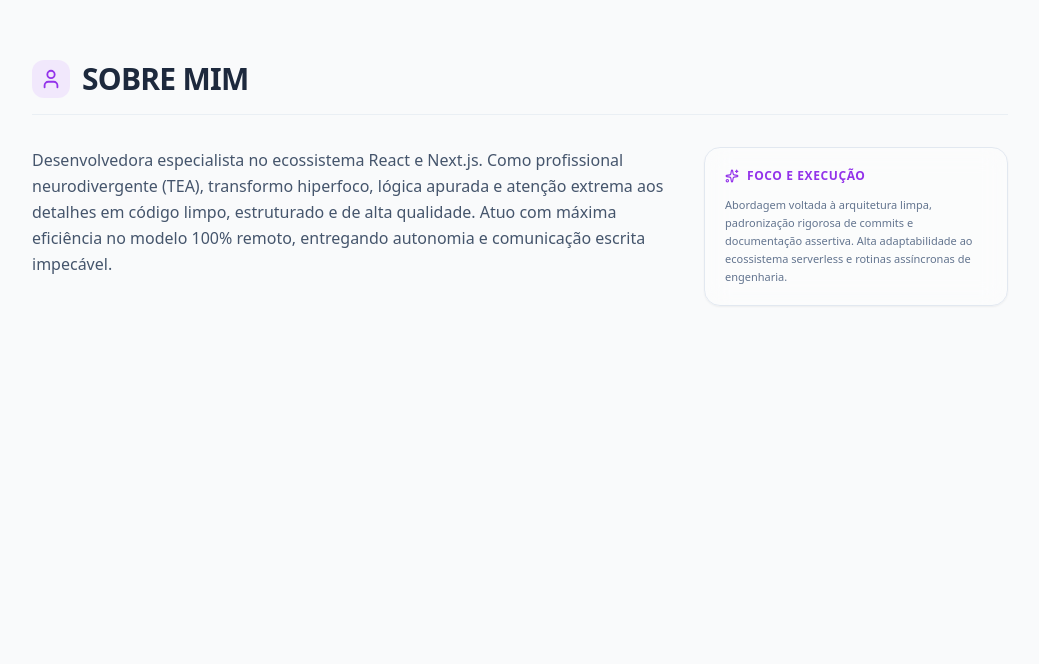
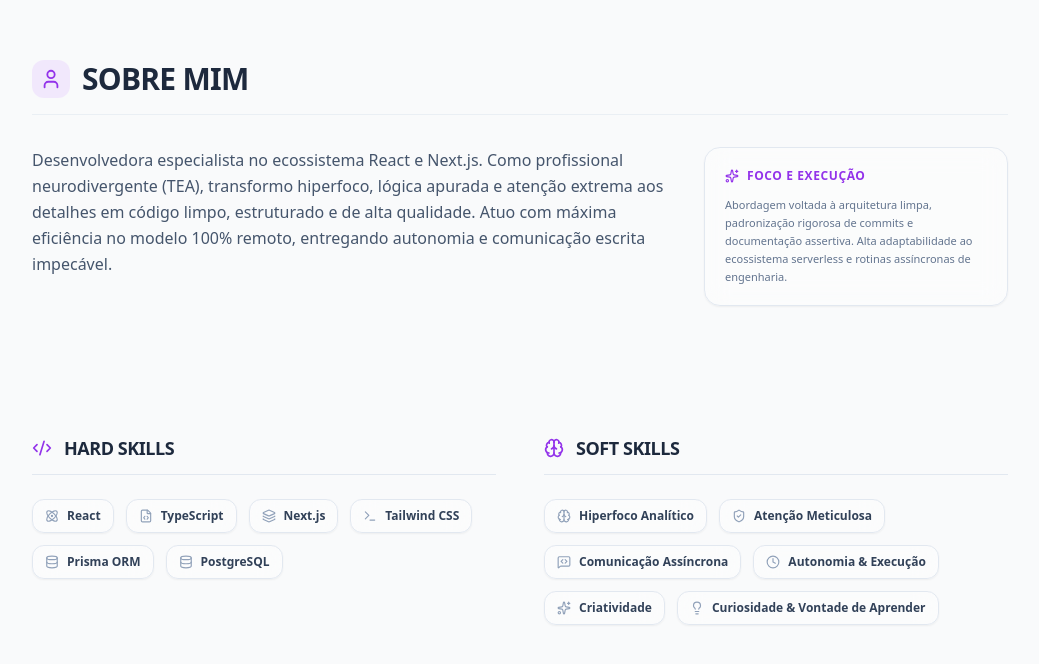
Before and after one commit to franferrazdev/franferrazdev-portfolio, a React (Vite) app: page / in a window 1280 px wide. Shown: the part 804-1468 px from the top of the page, without its empty margins (120-1159 px from the left). Before the commit the page ends 1254 px from the top, so only its background shows below. Built offline with nearby package versions, Linux system fonts and the light colour scheme.

Commit message:
feat(ui): implement adaptive SkillsSection with specialized creative and learning soft badges closes #8

```diff
--- a/src/App.tsx
+++ b/src/App.tsx
@@ -2,6 +2,7 @@ import { ThemeToggle } from "@/components/ThemeToggle";
 import { LangToggle } from "./components/LangToggle";
 import { HeroSection } from "./sections/HeroSection";
 import { AboutMe } from "./sections/AboutMe";
+import { SkillsSection } from "./sections/SkillsSection";
 
 export default function App() {
   return (
@@ -16,6 +17,7 @@ export default function App() {
       <main className="flex-1 w-full flex flex-col items-center justify-start pb-20">
         <HeroSection />
         <AboutMe />
+        <SkillsSection />
       </main>
     </div>
   );
--- /dev/null
+++ b/src/sections/SkillsSection.tsx
@@ -0,0 +1,118 @@
+import {
+  Code2,
+  Brain,
+  Atom,
+  Terminal,
+  Database,
+  FileCode,
+  Layers,
+  ShieldCheck,
+  MessageSquareCode,
+  Clock,
+  Sparkles,
+  Lightbulb,
+} from "lucide-react";
+import { useLanguage } from "@/context/LanguageContext";
+
+export function SkillsSection() {
+  const { t, language } = useLanguage();
+
+  // Mapeamento das Hard Skills Principais
+  const hardSkills = [
+    { name: "React", icon: <Atom size={14} /> },
+    { name: "TypeScript", icon: <FileCode size={14} /> },
+    { name: "Next.js", icon: <Layers size={14} /> },
+    { name: "Tailwind CSS", icon: <Terminal size={14} /> },
+    { name: "Prisma ORM", icon: <Database size={14} /> },
+    { name: "PostgreSQL", icon: <Database size={14} /> },
+  ];
+
+  // Mapeamento das Soft Skills com Suporte a Tradução Inline
+  const softSkills = [
+    {
+      pt: "Hiperfoco Analítico",
+      en: "Analytical Hyperfocus",
+      icon: <Brain size={14} />,
+    },
+    {
+      pt: "Atenção Meticulosa",
+      en: "Meticulous Attention",
+      icon: <ShieldCheck size={14} />,
+    },
+    {
+      pt: "Comunicação Assíncrona",
+      en: "Asynchronous Communication",
+      icon: <MessageSquareCode size={14} />,
+    },
+    {
+      pt: "Autonomia & Execução",
+      en: "Autonomy & Execution",
+      icon: <Clock size={14} />,
+    },
+    { pt: "Criatividade", en: "Creativity", icon: <Sparkles size={14} /> },
+    {
+      pt: "Curiosidade & Vontade de Aprender",
+      en: "Curiosity & Eagerness to Learn",
+      icon: <Lightbulb size={14} />,
+    },
+  ];
+
+  return (
+    <section
+      id="skills"
+      className="w-full max-w-5xl mx-auto px-6 py-16 flex flex-col gap-12 transition-colors duration-200"
+    >
+      <div className="grid grid-cols-1 md:grid-cols-2 gap-12">
+        {/* Hard Skills */}
+        <div className="flex flex-col gap-6">
+          <div className="flex items-center gap-3 border-b border-slate-200 dark:border-slate-800/60 pb-3 w-full">
+            <div className="text-brand-purple dark:text-brand-neon shrink-0">
+              <Code2 size={20} />
+            </div>
+            <h3 className="text-lg font-black tracking-tight text-slate-800 dark:text-white uppercase">
+              {t.skills.hard}
+            </h3>
+          </div>
+          <div className="flex flex-wrap gap-3">
+            {hardSkills.map((skill) => (
+              <div
+                key={skill.name}
+                className="flex items-center gap-2 px-3 py-2 rounded-xl border border-slate-200 dark:border-slate-800 bg-white/40 dark:bg-slate-900/40 backdrop-blur-md text-xs font-bold text-slate-700 dark:text-slate-300 hover:scale-105 hover:border-brand-purple dark:hover:border-brand-neon hover:text-brand-purple dark:hover:text-brand-neon transition-all duration-300 cursor-default shadow-xs"
+              >
+                <span className="text-slate-400 dark:text-slate-500">
+                  {skill.icon}
+                </span>
+                {skill.name}
+              </div>
+            ))}
+          </div>
+        </div>
+
+        {/* Soft Skills */}
+        <div className="flex flex-col gap-6">
+          <div className="flex items-center gap-3 border-b border-slate-200 dark:border-slate-800/60 pb-3 w-full">
+            <div className="text-brand-purple dark:text-brand-neon shrink-0">
+              <Brain size={20} />
+            </div>
+            <h3 className="text-lg font-black tracking-tight text-slate-800 dark:text-white uppercase">
+              {t.skills.soft}
+            </h3>
+          </div>
+          <div className="flex flex-wrap gap-3">
+            {softSkills.map((skill) => (
+              <div
+                key={skill.en}
+                className="flex items-center gap-2 px-3 py-2 rounded-xl border border-slate-200 dark:border-slate-800 bg-white/40 dark:bg-slate-900/40 backdrop-blur-md text-xs font-bold text-slate-700 dark:text-slate-300 hover:scale-105 hover:border-brand-purple dark:hover:border-brand-neon hover:text-brand-purple dark:hover:text-brand-neon transition-all duration-300 cursor-default shadow-xs"
+              >
+                <span className="text-slate-400 dark:text-slate-500">
+                  {skill.icon}
+                </span>
+                {language === "pt" ? skill.pt : skill.en}
+              </div>
+            ))}
+          </div>
+        </div>
+      </div>
+    </section>
+  );
+}
```
